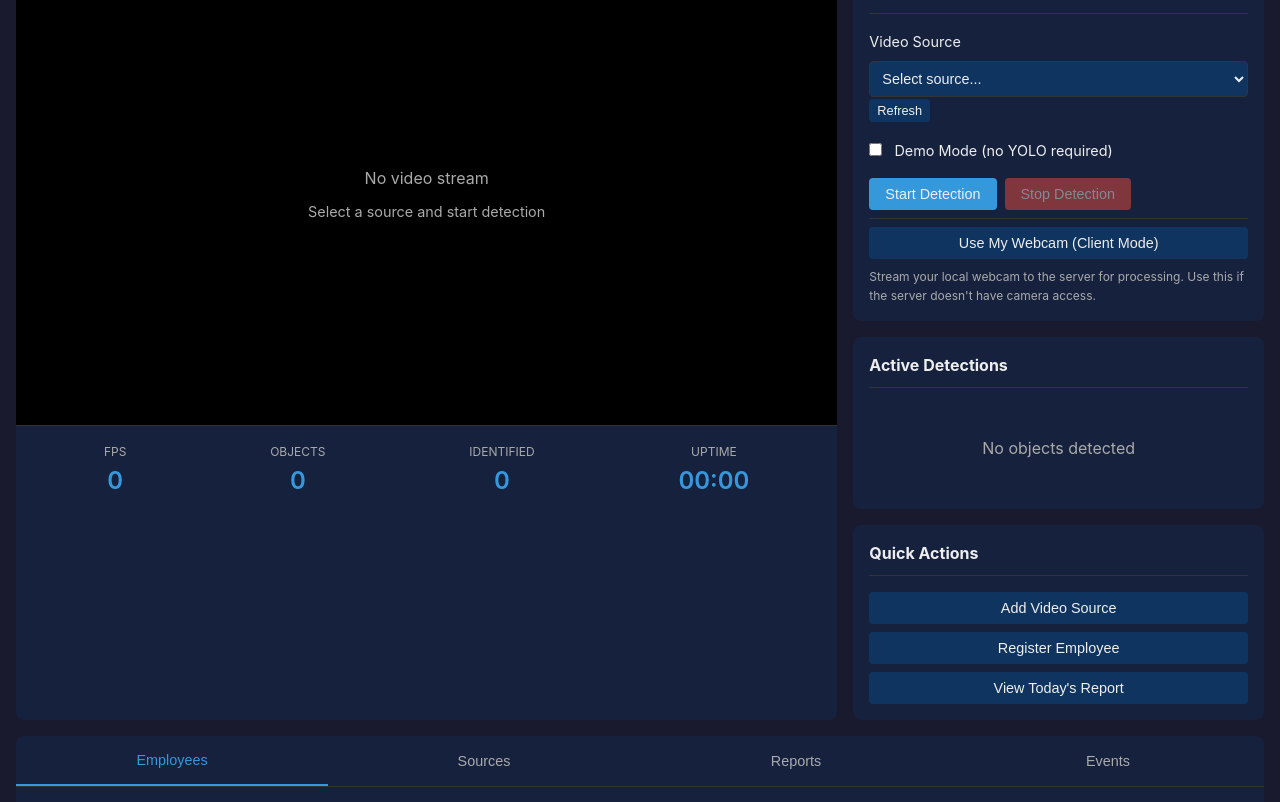
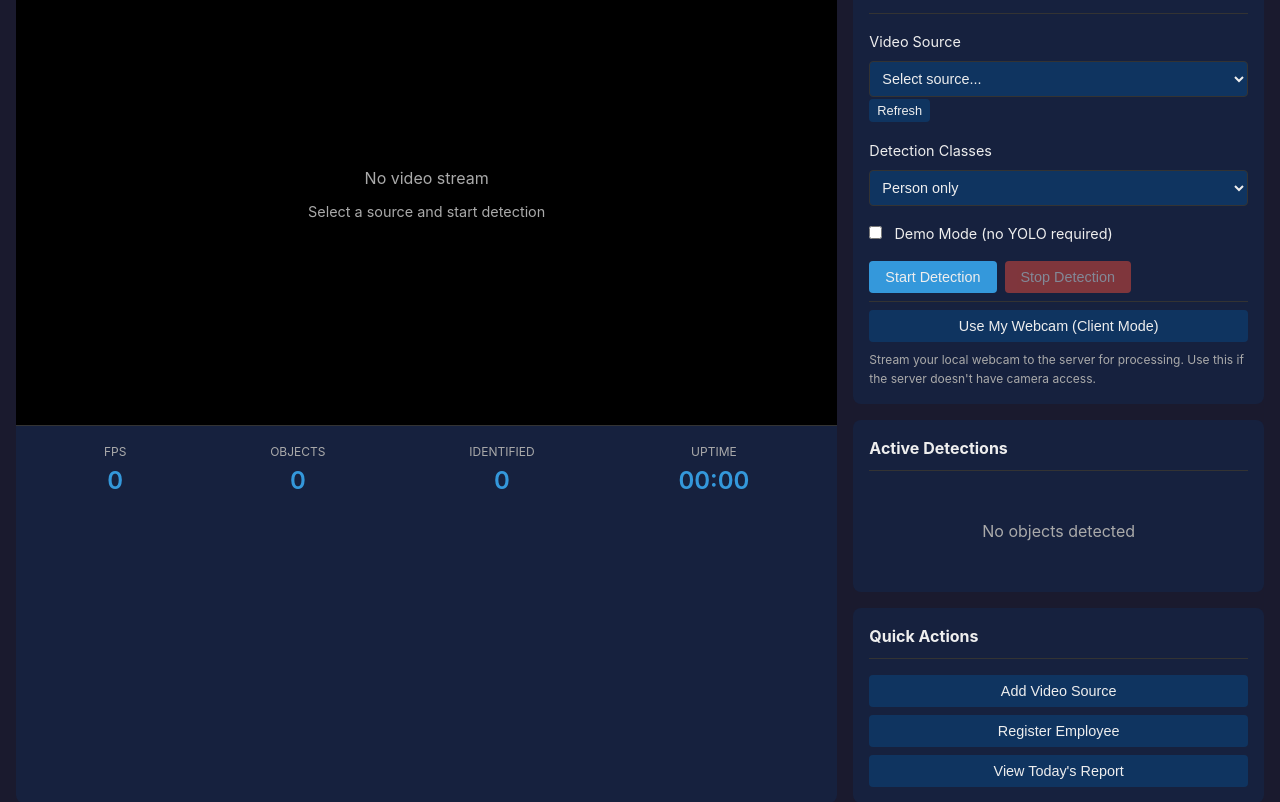
Before and after one commit to igun997/time-tracker, a FastAPI app: page / in a window 1280 px wide. Shown: the part 140-942 px from the top of the page. Run offline with FastAPI, Linux system fonts and the light colour scheme; data that the repository does not hold is empty.

Commit message:
Add detection classes dropdown to UI
- Added dropdown to select detection classes (person, vehicles, traffic, etc.)
- Updated startDetection() to send detection_classes parameter
- Updated startClientCam() to pass classes via WebSocket query param
- Bump cache version to v=4

🤖 Generated with [Claude Code](https://claude.com/claude-code)

Co-Authored-By: Claude Opus 4.5 <noreply@anthropic.com>

```diff
--- a/static/js/app.js
+++ b/static/js/app.js
@@ -19,6 +19,7 @@ class TimeTrackerApp {
             videoFeed: document.getElementById('video-feed'),
             videoPlaceholder: document.getElementById('video-placeholder'),
             sourceSelect: document.getElementById('source-select'),
+            detectionClasses: document.getElementById('detection-classes'),
             demoMode: document.getElementById('demo-mode'),
             startBtn: document.getElementById('start-detection'),
             stopBtn: document.getElementById('stop-detection'),
@@ -212,6 +213,7 @@ class TimeTrackerApp {
         }
 
         const demoMode = this.elements.demoMode.checked;
+        const detectionClasses = this.elements.detectionClasses.value;
 
         try {
             const response = await fetch('/api/detection/start', {
@@ -221,7 +223,8 @@ class TimeTrackerApp {
                     source_id: parseInt(sourceId),
                     demo_mode: demoMode,
                     frame_skip: 2,
-                    confidence_threshold: 0.5
+                    confidence_threshold: 0.5,
+                    detection_classes: detectionClasses
                 })
             });
 
@@ -283,6 +286,7 @@ class TimeTrackerApp {
         }
 
         const demoMode = this.elements.demoMode.checked;
+        const detectionClasses = this.elements.detectionClasses.value;
 
         // Check if we're on HTTPS (required for remote webcam access)
         if (window.location.protocol !== 'https:' && window.location.hostname !== 'localhost' && window.location.hostname !== '127.0.0.1') {
@@ -324,7 +328,7 @@ class TimeTrackerApp {
 
             // Connect to client-cam WebSocket
             const wsProtocol = window.location.protocol === 'https:' ? 'wss:' : 'ws:';
-            const wsUrl = `${wsProtocol}//${window.location.host}/ws/client-cam?demo=${demoMode}`;
+            const wsUrl = `${wsProtocol}//${window.location.host}/ws/client-cam?demo=${demoMode}&classes=${encodeURIComponent(detectionClasses)}`;
             console.log('Connecting to WebSocket:', wsUrl);
 
             this.wsClientCam = new WebSocket(wsUrl);
--- a/templates/index.html
+++ b/templates/index.html
@@ -59,6 +59,16 @@
                             <option value="">Select source...</option>
                         </select>
                         <button id="refresh-sources" class="btn btn-small">Refresh</button>
+                    </div>
+                    <div class="form-group">
+                        <label for="detection-classes">Detection Classes</label>
+                        <select id="detection-classes">
+                            <option value="person">Person only</option>
+                            <option value="vehicles">Vehicles (car, motorcycle, bus, truck)</option>
+                            <option value="person,car,motorcycle,bus,truck">Person + Vehicles</option>
+                            <option value="all_vehicles">All Vehicles (incl. bicycle, boat)</option>
+                            <option value="traffic">Traffic (person + vehicles + signs)</option>
+                        </select>
                     </div>
                     <div class="form-group">
                         <label>
@@ -203,6 +213,6 @@
         </div>
     </div>
 
-    <script src="/static/js/app.js?v=3"></script>
+    <script src="/static/js/app.js?v=4"></script>
 </body>
 </html>
```
